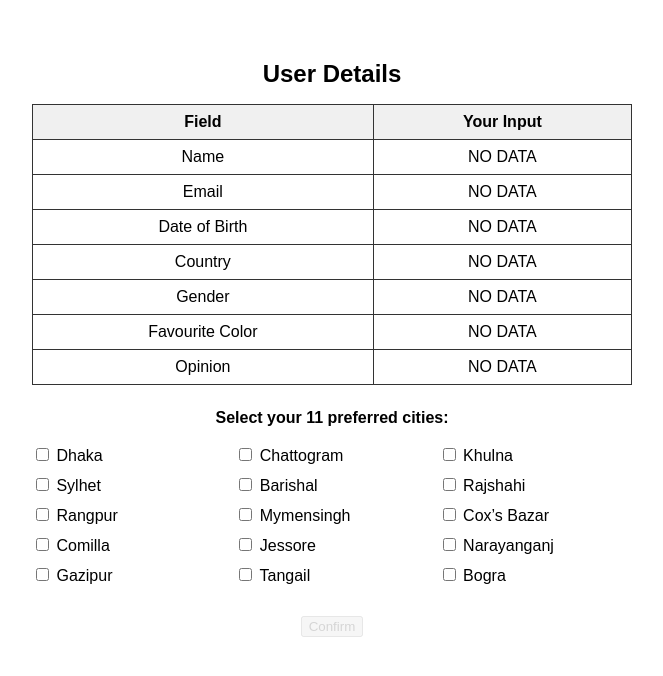
After one commit to Irtisam99/Webtech_project, a PHP site: page /process.php in a window 1280 px wide. The commit adds this page. Shown: the top 676 px of the page, without its empty margins (308-971 px from the left). Run offline with PHP 8.4, Linux system fonts and the light colour scheme.

Commit message:
Fourth Commit

```diff
--- /dev/null
+++ b/process.php
@@ -0,0 +1,224 @@
+<?php
+?>
+<!DOCTYPE html>
+<html lang="en">
+<head>
+  <meta charset="UTF-8">
+  <title>Submission Summary &amp; City Selection</title>
+  <style>
+    body {
+      font-family: Arial, sans-serif;
+      display: flex;
+      justify-content: center;
+      padding: 2rem;
+    }
+    .wrapper {
+      width: 50%;
+      text-align: center;
+    }
+    h2 {
+      margin-bottom: 1rem;
+    }
+    table {
+      width: 100%;
+      border-collapse: collapse;
+      margin-bottom: 1.5rem;
+    }
+    th, td {
+      border: 1px solid #333;
+      padding: 0.5rem;
+    }
+    th {
+      background-color: #f0f0f0;
+    }
+    .city-select {
+      margin-bottom: 1rem;
+    }
+    select {
+      width: 100%;
+      height: 10rem;
+    }
+    button:disabled {
+      opacity: 0.5;
+      cursor: not-allowed;
+    }
+  </style>
+</head>
+<body>
+  <div class="wrapper">
+    <h2>User Details</h2>
+    <table>
+      <thead>
+        <tr>
+          <th>Field</th>
+          <th>Your Input</th>
+        </tr>
+      </thead>
+      <tbody>
+        <tr>
+          <td>Name</td>
+          <td>
+            <?php
+              if (isset($_POST['submit'])) {
+                if ($_POST['name'] != "") {
+                  echo htmlspecialchars($_POST['name'], ENT_QUOTES);
+                } else {
+                  print_r("NO DATA");
+                }
+              } else {
+                print_r("NO DATA");
+              }
+            ?>
+          </td>
+        </tr>
+        <tr>
+          <td>Email</td>
+          <td>
+            <?php
+              if (isset($_POST['submit'])) {
+                if ($_POST['email'] != "") {
+                  echo htmlspecialchars($_POST['email'], ENT_QUOTES);
+                } else {
+                  print_r("NO DATA");
+                }
+              } else {
+                print_r("NO DATA");
+              }
+            ?>
+          </td>
+        </tr>
+        <tr>
+          <td>Date of Birth</td>
+          <td>
+            <?php
+              if (isset($_POST['submit'])) {
+                if ($_POST['dob'] != "") {
+                  echo htmlspecialchars($_POST['dob'], ENT_QUOTES);
+                } else {
+                  print_r("NO DATA");
+                }
+              } else {
+                print_r("NO DATA");
+              }
+            ?>
+          </td>
+        </tr>
+        <tr>
+          <td>Country</td>
+          <td>
+            <?php
+              if (isset($_POST['submit'])) {
+                if ($_POST['country'] != "") {
+                  echo htmlspecialchars($_POST['country'], ENT_QUOTES);
+                } else {
+                  print_r("NO DATA");
+                }
+              } else {
+                print_r("NO DATA");
+              }
+            ?>
+          </td>
+        </tr>
+        <tr>
+          <td>Gender</td>
+          <td>
+            <?php
+              if (isset($_POST['submit'])) {
+                if ($_POST['gender'] != "") {
+                  echo htmlspecialchars($_POST['gender'], ENT_QUOTES);
+                } else {
+                  print_r("NO DATA");
+                }
+              } else {
+                print_r("NO DATA");
+              }
+            ?>
+          </td>
+        </tr>
+        <tr>
+          <td>Favourite Color</td>
+          <td>
+            <?php
+              if (isset($_POST['submit'])) {
+                if ($_POST['color'] != "") {
+                  echo htmlspecialchars($_POST['color'], ENT_QUOTES);
+                } else {
+                  print_r("NO DATA");
+                }
+              } else {
+                print_r("NO DATA");
+              }
+            ?>
+          </td>
+        </tr>
+        <tr>
+          <td>Opinion</td>
+          <td>
+            <?php
+              if (isset($_POST['submit'])) {
+                if ($_POST['opinion'] != "") {
+                  echo htmlspecialchars($_POST['opinion'], ENT_QUOTES);
+                } else {
+                  print_r("NO DATA");
+                }
+              } else {
+                print_r("NO DATA");
+              }
+            ?>
+          </td>
+        </tr>
+      </tbody>
+    </table>
+
+  <div class="city-select">
+  <label><strong>Select your 11 preferred cities:</strong></label><br><br>
+
+  <div id="checkboxes" style="display: grid; grid-template-columns: repeat(3, 1fr); gap: 10px; text-align: left;">
+    <?php
+      $cities = [
+        'Dhaka','Chattogram','Khulna','Sylhet','Barishal','Rajshahi',
+        'Rangpur','Mymensingh','Cox’s Bazar','Comilla','Jessore',
+        'Narayanganj','Gazipur','Tangail','Bogra'
+      ];
+      foreach ($cities as $c) {
+        echo "<label><input type='checkbox' name='cities[]' value='{$c}' onchange='updateConfirm();'> {$c}</label>";
+      }
+    ?>
+  </div>
+
+  <p id="msg" style="color:red; display:none; margin-top:10px;">
+    Please select exactly <strong>11</strong> cities.
+  </p>
+</div>
+
+<button id="confirm" disabled onclick="alert('Confirmed!');" style="margin-top:15px;">
+  Confirm
+</button>
+
+
+  <script>
+  function updateConfirm() {
+    const checkboxes = document.querySelectorAll('#checkboxes input[type="checkbox"]');
+    let picked = 0;
+
+    for (let cb of checkboxes) {
+      if (cb.checked) {
+        picked++;
+      }
+    }
+
+    const btn = document.getElementById('confirm');
+    const msg = document.getElementById('msg');
+
+    if (picked === 11) {
+      btn.disabled = false;
+      msg.style.display = 'none';
+    } else {
+      btn.disabled = true;
+      msg.style.display = 'block';
+    }
+  }
+</script>
+
+</body>
+</html>
```
Also changed, not shown: index.html (renamed from task1.html, +7 -2 lines), style.css (+46 -9 lines), validation.js (+6 -5 lines).
